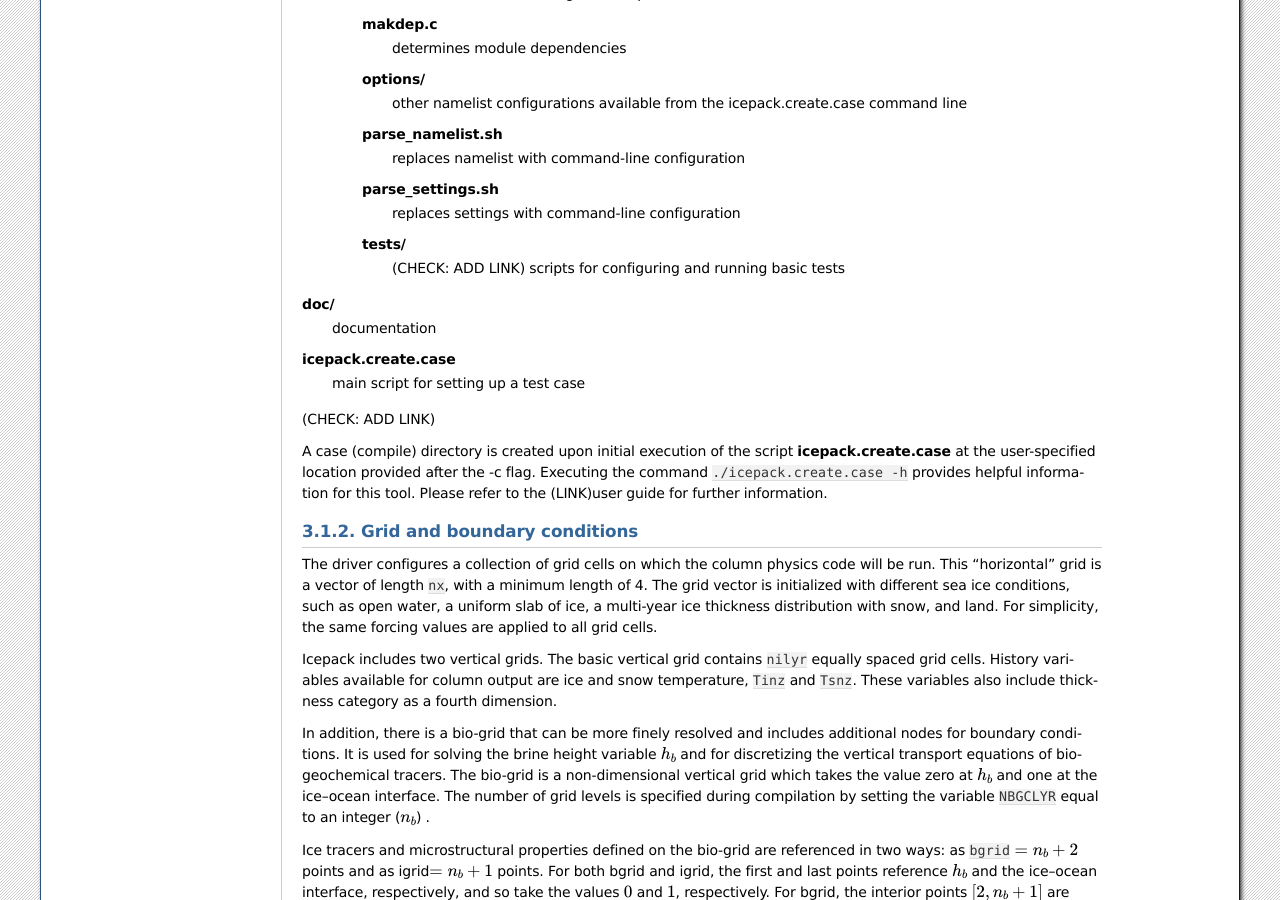
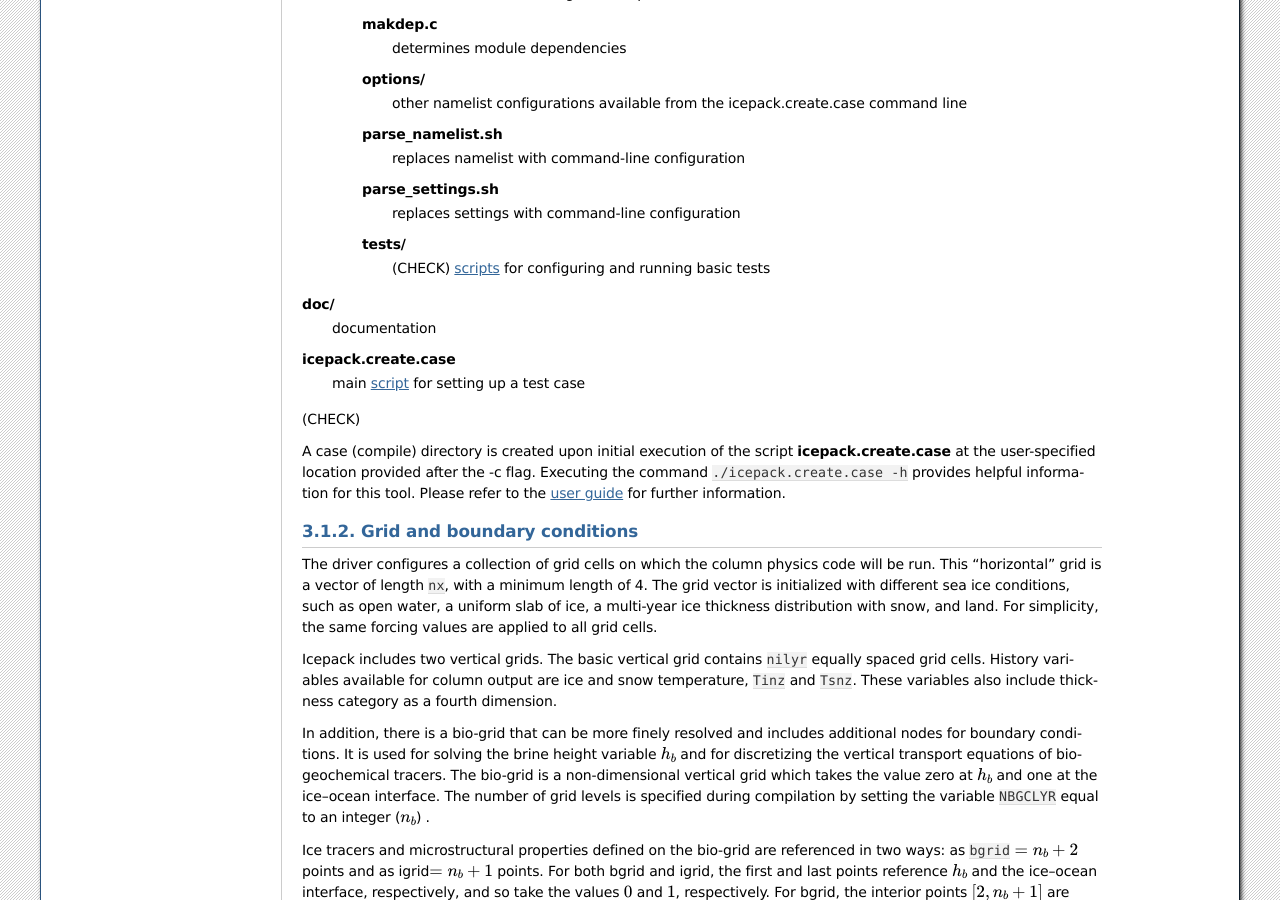
Before and after one commit to CICE-Consortium/Icepack, a Sphinx documentation site: the page built from doc/source/icepack_3_user_guide.rst, in a window 1280 px wide and 900 px high, scrolled down 3940 px. Built offline with Sphinx 7.4.7, drawn with Linux system fonts in a browser that asks for light colours; cross-references to code outside the pages are shown as plain code; some of the changed text lies outside the part shown.

Commit message:
Updates with documentation links

```diff
--- a/doc/source/icepack_1_introduction.rst
+++ b/doc/source/icepack_1_introduction.rst
@@ -42,8 +42,7 @@ From your main Icepack directory, execute
 ``> ./icepack.submit``
 
 Note that it is necessary to have your computer set up for testmachine. Currently there are working ports for
-NCAR yellowstone and cheyenne, AFRL thunder, NavyDSRC gordon and conrad, and LANL's wolf machines. To add
-your own machine follow the instructions here (CHECK: LINK).
+NCAR yellowstone and cheyenne, AFRL thunder, NavyDSRC gordon and conrad, and LANL's wolf machines.
 
 
 Major Icepack updates since CICE v5.1.2
--- a/doc/source/icepack_3_user_guide.rst
+++ b/doc/source/icepack_3_user_guide.rst
@@ -230,20 +230,21 @@ details).
             replaces settings with command-line configuration
 
         **tests/**
-            (CHECK: ADD LINK) scripts for configuring and running basic tests
+            (CHECK) `scripts <https://github.com/CICE-Consortium/Icepack/tree/master/configuration/scripts/tests>`_ for configuring and running basic tests
 
 **doc/**
     documentation
 
 **icepack.create.case**
-    main script for setting up a test case
+    main `script <https://github.com/CICE-Consortium/Icepack/blob/master/icepack.create.case>`_ for setting up a test case
 
-(CHECK: ADD LINK)
+(CHECK)
 
 A case (compile) directory is created upon initial execution of the script
 **icepack.create.case** at the user-specified location provided after the -c flag.
 Executing the command ``./icepack.create.case -h`` provides helpful information for
-this tool. Please refer to the (LINK)user guide for further information.
+this tool. Please refer to the `user guide <https://CICE-Consortium.github.io/Icepack/index.html>`_
+for further information.
 
 .. _grids:
 
@@ -358,7 +359,7 @@ Model output
 History output from Icepack is not currently supported in the Icepack driver, except
 in restart files.
 
-(CHECK: LINK) CICE provides extensive options for model output, including many derived output variables.
+(CHECK) `CICE <https://github.com/CICE-Consortium/CICE>`_ provides extensive options for model output, including many derived output variables.
 
 Diagnostic files
 ~~~~~~~~~~~~~~~~
```
